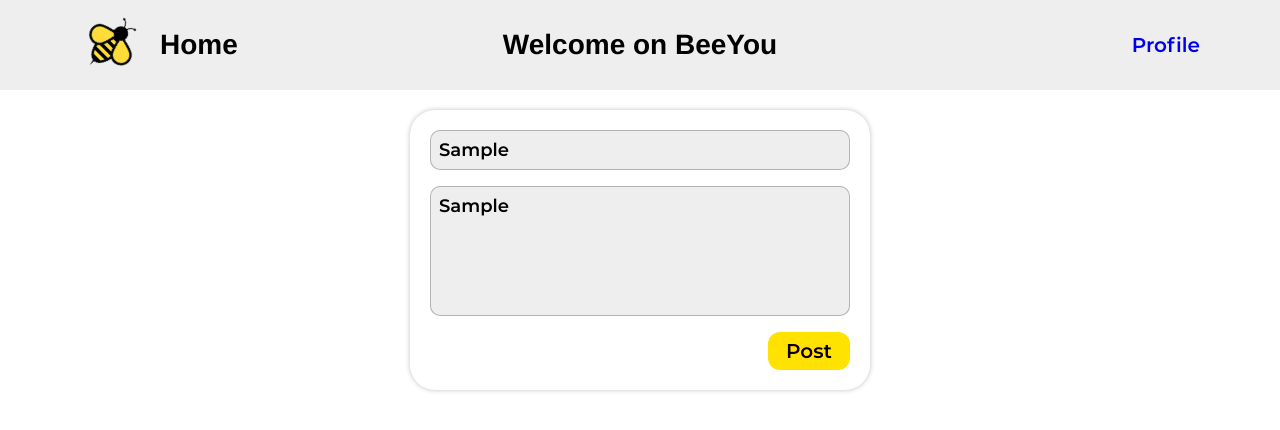
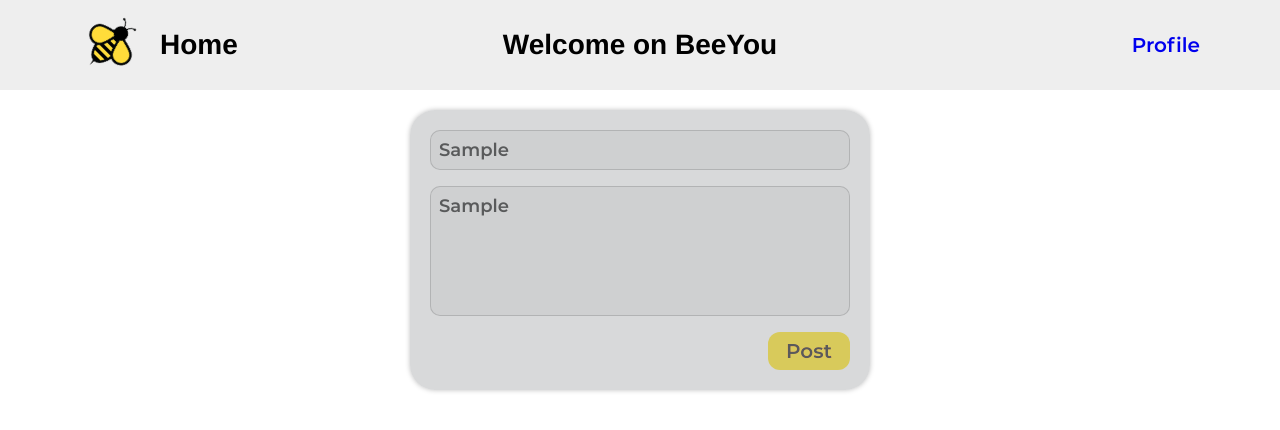
Before and after one commit to angeloov/bee-yourself, a React (Create React App) app in the folder Frontend/: page / in a window 1280 px wide. Both pictures are taken after typing "Sample", "Sample" into the empty fields and a click on the input "Post". Shown: the top 430 px of the page. Built offline with nearby package versions, Linux system fonts and the light colour scheme; no server answers; a web font is replaced by a local one.

Commit message:
Updates ✨
Signed-off-by: angeloov <voicuangelo04@gmail.com>

```diff
--- a/Frontend/src/UI Components/PostCreator.css
+++ b/Frontend/src/UI Components/PostCreator.css
@@ -1,6 +1,6 @@
 @import '../fonts/fonts.css';
 
-#container-pc {
+.container-pc {
   position: relative;
   left: 50%;
   transform: translate(-50%, 0);
@@ -82,3 +82,16 @@ textarea::placeholder {
 *:focus {
   outline: none;
 }
+
+#grayedout {
+  display: none;
+  position: absolute;
+  left: 50%;
+  transform: translate(-50%, -100%);
+  width: 420px;
+  height: 240px;
+  padding: 20px;
+  border-radius: 25px;
+  background: #b1b4b6;
+  opacity: .5;
+}
--- a/Frontend/src/UI Components/PostCreator.js
+++ b/Frontend/src/UI Components/PostCreator.js
@@ -1,44 +1,66 @@
-import React, { useState } from 'react';
+import React, { useRef } from 'react';
 import './PostCreator.css';
 
 export default function PostCreator() {
-  const [beeName, setBeeName] = useState('');
-  const [bzzBody, setBzzBody] = useState('');
+  const beeName = useRef('');
+  const bzzBody = useRef('');
 
   const handleChange = e => {
     if (e.target.name === 'beeName') {
-      setBeeName(e.target.value);
-      console.log(beeName);
+      beeName.current = e.target.value;
     } else {
-      setBzzBody(e.target.value);
-      console.log(bzzBody);
+      bzzBody.current = e.target.value;
     }
   };
 
   const handleSubmit = e => {
     e.preventDefault();
+
+    // Add bee at the end of the string
+    if (/bee$/.test(beeName.current)) {
+      let temp = beeName.current.split('');
+      temp = temp.slice(0, -3);
+      beeName.current = temp.join('');
+    }
+    if (!/Bee$/.test(beeName.current)) {
+      beeName.current = beeName.current + 'Bee';
+    }
+
+    // Send request to server
     (async () => {
+      document.getElementById('grayedout').style.display = 'block';
       let request = await fetch('http://localhost:5000/create/bzz', {
         method: 'POST',
         headers: {
           'Content-Type': 'application/x-www-form-urlencoded',
         },
-        body: `beeName=${beeName}&bzzBody=${bzzBody}`,
+        body: `beeName=${beeName.current}&bzzBody=${bzzBody.current}`,
       });
-      console.log(request.ok)
-      /* let response = await request.json();
-      if (response === 'Succesful') {
-        console.log('Finire il caricamento');
-      } */
-      setBeeName('');
-      setBzzBody('');
+
+      let wait500ms = new Promise((resolve) => {
+        setTimeout(() => resolve('done'), 500);
+      });
+
+      if (request.ok) {
+        await wait500ms;
+        document.getElementById('grayedout').style.display = 'none';
+      }
+      // TODO: Else -> handle server error
+
+      document.querySelector('#bee-name').value = '';
+      document.querySelector('#bee-body').value = '';
     })();
+
+    // TODO: Refresh the posts
+    beeName.current = '';
+    bzzBody.current = '';
   };
 
   return (
-    <div id='container-pc'>
+    <div>
+      <div className='container-pc'>
         <div id='form-container'>
-        <form autoComplete='off'>
+          <form onSubmit={handleSubmit} autoComplete='off'>
             <input
               type='text'
               name='beeName'
@@ -53,15 +75,12 @@ export default function PostCreator() {
               onChange={handleChange}
             ></textarea>
             <div id='btn-cont'>
-            <input
-              type='submit'
-              className='submit'
-              onClick={handleSubmit}
-              value='Post'
-            ></input>
+              <input type='submit' className='submit' value='Post'></input>
             </div>
           </form>
         </div>
       </div>
+      <div id='grayedout'></div>
+    </div>
   );
 }
```
Also changed, not shown: 1 other file (tests, documents, lock files or other folders). Lines whose indentation alone changed are shown as unchanged.
